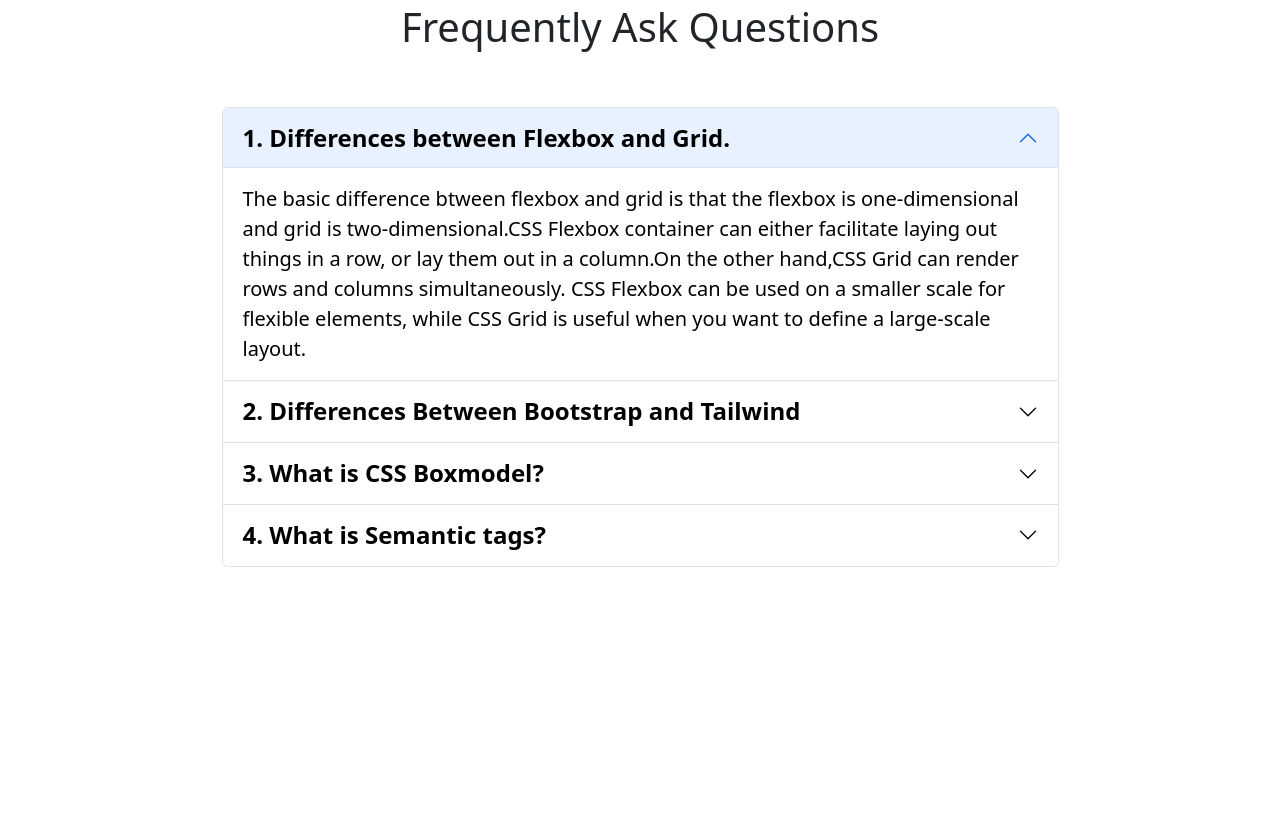
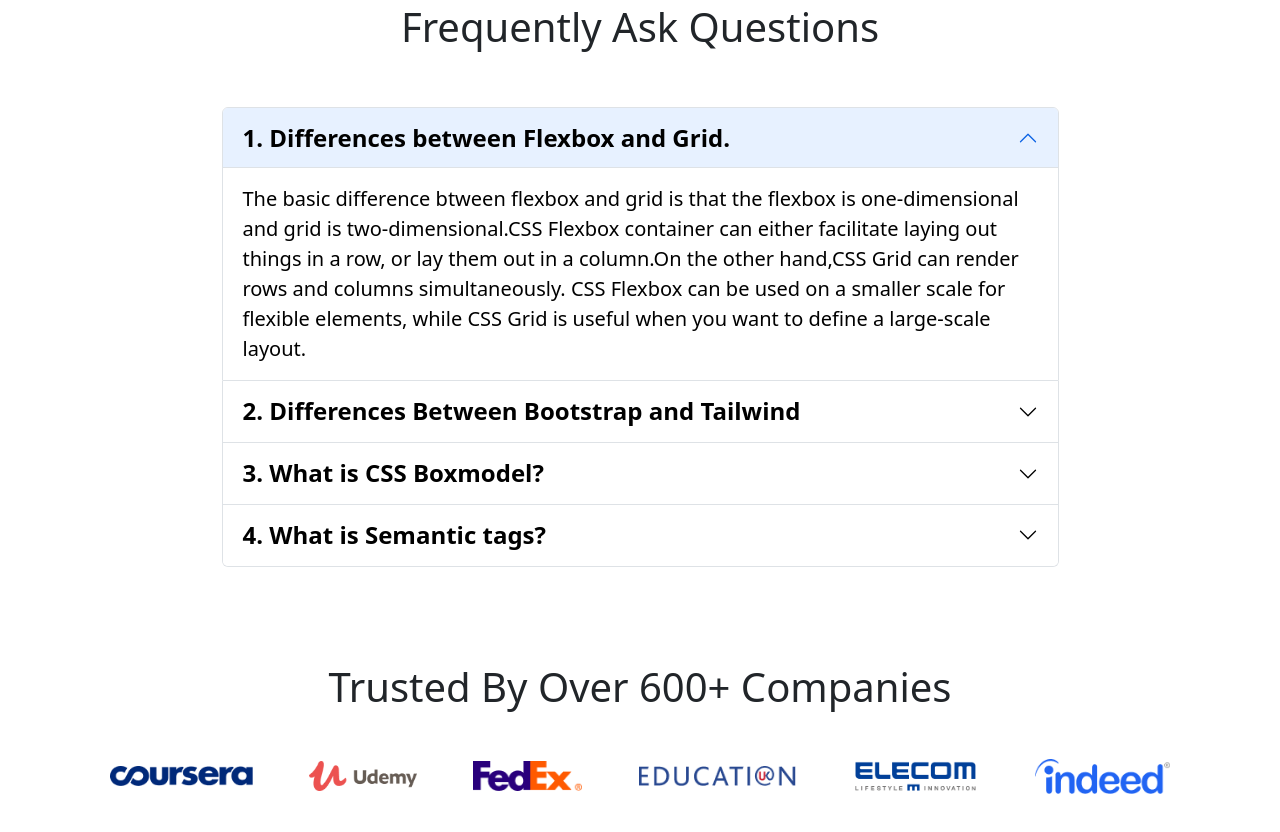
Before and after one commit to salmamouri/assignment-3-moutech, a plain HTML site: page index.html in a window 1280 px wide. Shown: the part 3295-4127 px from the top of the page. Before the commit the page ends 3910 px from the top, so only its background shows below. Drawn offline with nearby package versions, Linux system fonts and the light colour scheme.

Commit message:
trusted companies added

```diff
--- a/index.html
+++ b/index.html
@@ -371,8 +371,16 @@
         </section>
 
      <!------------ Trusted Companies start -->
-     <section>
-
+     <section class="container my-5 d-none d-lg-block ">
+        <h1 class="text-center my-5">Trusted By Over 600+ Companies</h1>
+        <div class=" d-flex align-items-center justify-content-around">
+            <img style="height:20px ;" src="images/company/company-1.png" alt="">
+            <img style="height:30px ;" src="images/company/company-2.png" alt="">
+            <img style="height:30px ;"src="images/company/company-3.png" alt="">
+            <img style="height:20px ;" src="images/company/company-4.png" alt="">
+            <img style="height:30px ;" src="images/company/company-5.png" alt="">
+            <img style="height:35px ;" src="images/company/company-6.png" alt="">
+        </div>
      </section>
      <!------------ Trusted Companies End -->
 
```
